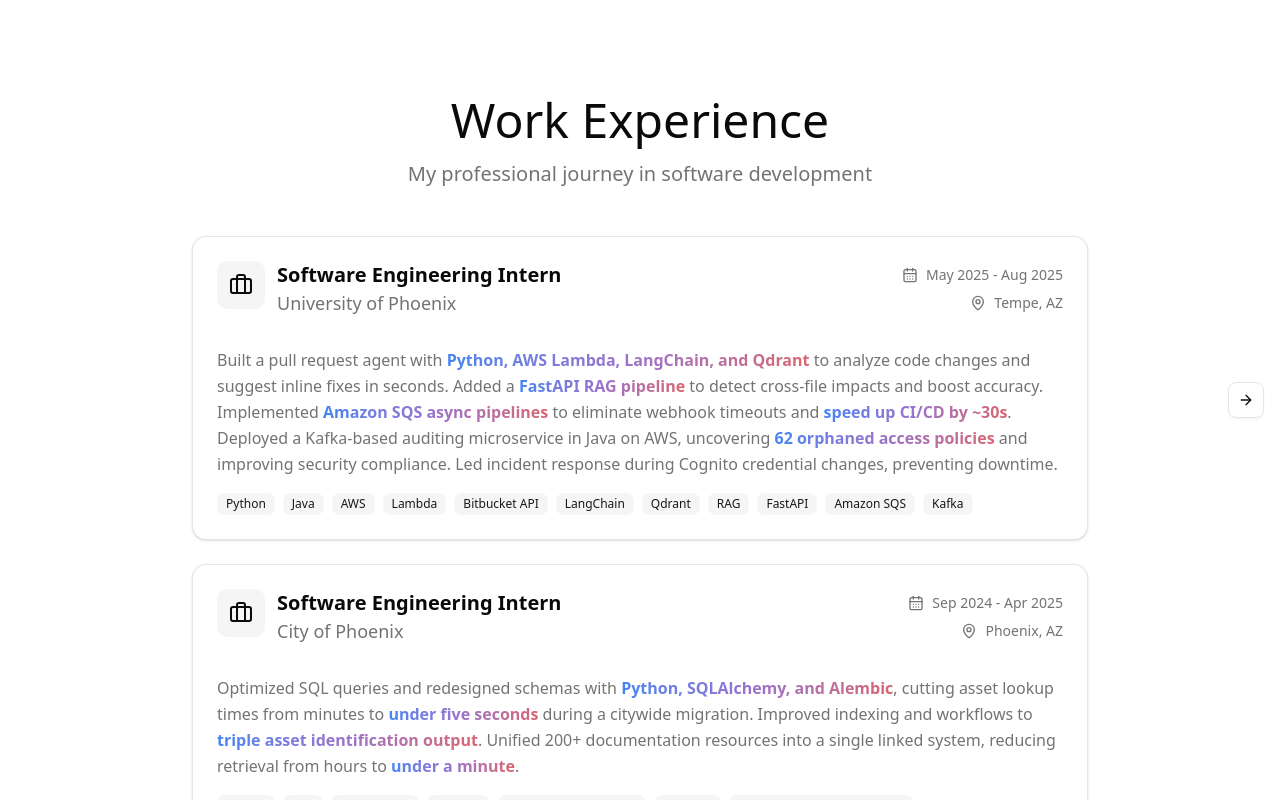
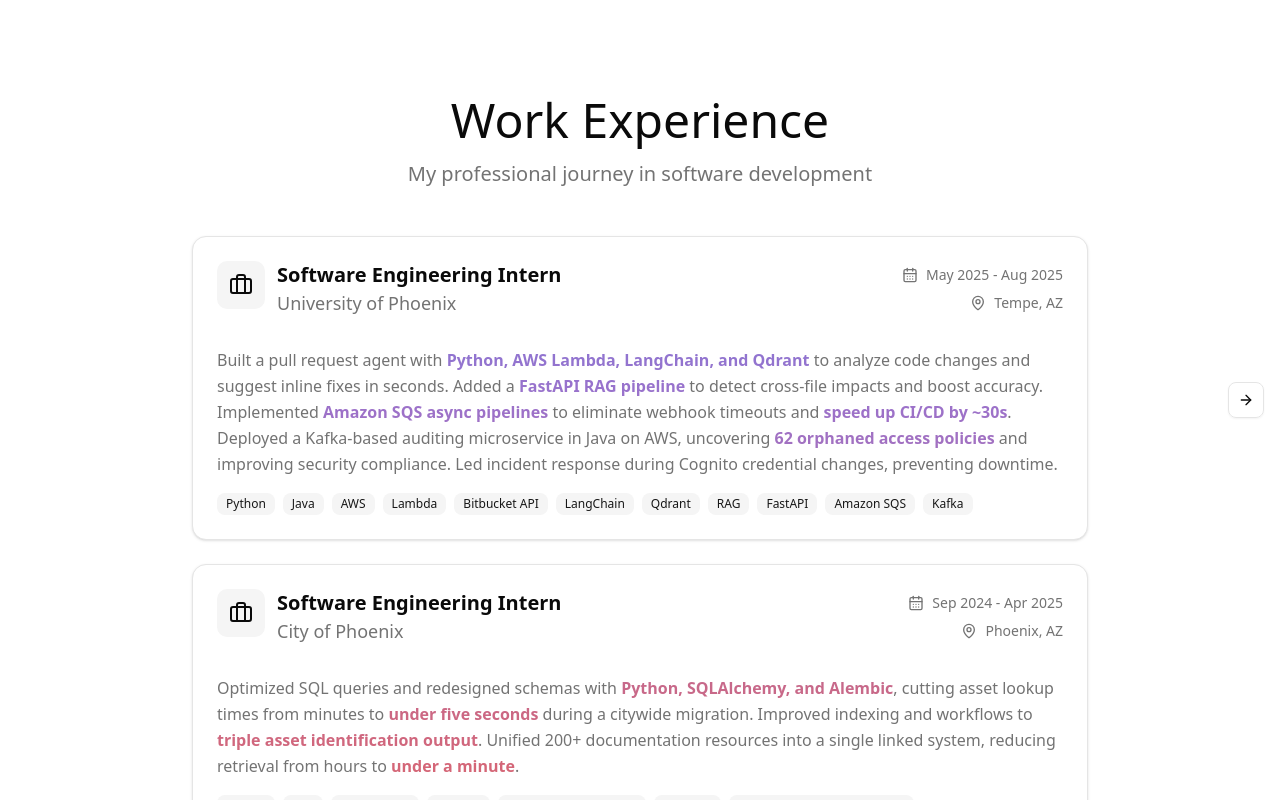
Before and after one commit to Kiwis01/kiwis-portfolio, a React (Vite) app: page / in a window 1280 px wide. Both pictures are taken after a click on the button 34 px from the left and 400 px from the top of the page. Built offline with nearby package versions, Linux system fonts and the light colour scheme.

Commit message:
Unmoving Plaid animation

```diff
--- a/src/components/ui/ExperienceSection.tsx
+++ b/src/components/ui/ExperienceSection.tsx
@@ -111,7 +111,18 @@
                 </div>
               </CardHeader>
               <CardContent>
-                <div className="text-muted-foreground mb-4 leading-relaxed [&_strong]:bg-gradient-to-r [&_strong]:from-[#4285F4] [&_strong]:via-[#9B72CB] [&_strong]:to-[#D96570] [&_strong]:bg-clip-text [&_strong]:text-transparent [&_strong]:font-bold" dangerouslySetInnerHTML={{ __html: exp.description }} />
+                <style>{`
+                  .fixed-gradient-highlight strong {
+                    background: linear-gradient(180deg, #4285F4 0%, #9B72CB 50%, #D96570 100%);
+                    background-attachment: fixed;
+                    background-size: 100% 100vh;
+                    -webkit-background-clip: text;
+                    background-clip: text;
+                    color: transparent;
+                    font-weight: bold;
+                  }
+                `}</style>
+                <div className="text-muted-foreground mb-4 leading-relaxed fixed-gradient-highlight" dangerouslySetInnerHTML={{ __html: exp.description }} />
                 <div className="flex flex-wrap gap-2">
                   {exp.technologies.map((tech, techIndex) => (
                     <Badge key={techIndex} variant="secondary" className="text-xs">
```
